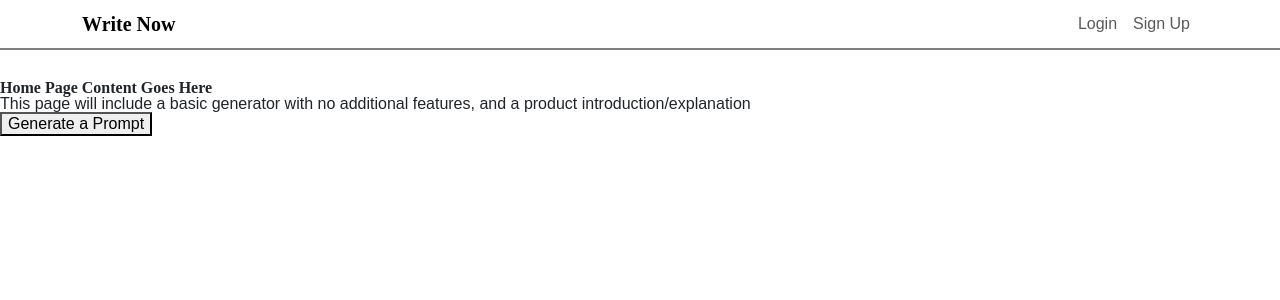
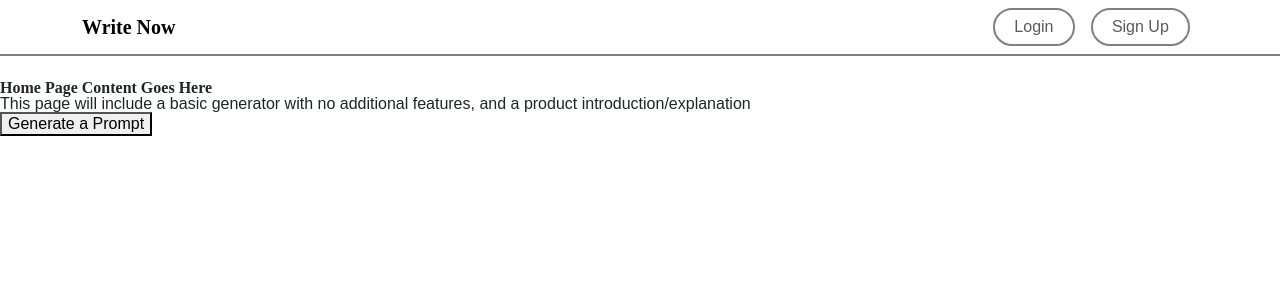
Before and after one commit to katme2006/creative_writing, a React (Vite) app in the folder frontend/: page / in a window 1280 px wide. Shown: the top 300 px of the page. Built offline with nearby package versions, Linux system fonts and the light colour scheme; a web font is replaced by a local one.

Commit message:
login and signup buttons fixed

```diff
--- a/frontend/src/components/Navbar.jsx
+++ b/frontend/src/components/Navbar.jsx
@@ -67,8 +67,9 @@ useEffect(() => {
         <Navbar.Collapse id="basic-navbar-nav">
           {!isLoggedIn ? (
             <Nav className="ms-auto">
-              <Nav.Link as={Link} to="/login" onClick={handleNavLinkClick}>Login</Nav.Link>
-              <Nav.Link as={Link} to="/signup" onClick={handleNavLinkClick}>Sign Up</Nav.Link>
+              <Nav.Link as={Link} to="/login" onClick={handleNavLinkClick} className="bordered-link">Login</Nav.Link>
+      <Nav.Link as={Link} to="/signup" onClick={handleNavLinkClick} className="bordered-link">Sign Up</Nav.Link>
+
             </Nav>
           ) : (
             <Nav className="ms-auto">
--- a/frontend/src/styles/NavBar.css
+++ b/frontend/src/styles/NavBar.css
@@ -49,9 +49,9 @@
 
     /* Styles for dropdown items */
     .dropdown-item {
-    height: 6vh;
+
     padding:4vh;
-    padding-top:3vh ;
+    padding-top:4vh ;
     }
   }
 
@@ -59,3 +59,21 @@
   .navbar .dropdown-toggle::after {
     margin-left: 1vw;
   }
+
+
+
+/*Sign Up and Login Buttons*/
+
+  .bordered-link {
+    border: 2px solid gray;
+    padding: .7vw 1.5vw!important;
+    margin: 0 1vh ;
+    border-radius: 30px;
+    transition: all 0.3s ease;
+  }
+
+  .bordered-link:hover {
+    font-weight: 600;
+    background-color: #f8f9fa; /* Example: change background on hover */
+    color: #000; /* Example: change text color on hover */
+  }
```
